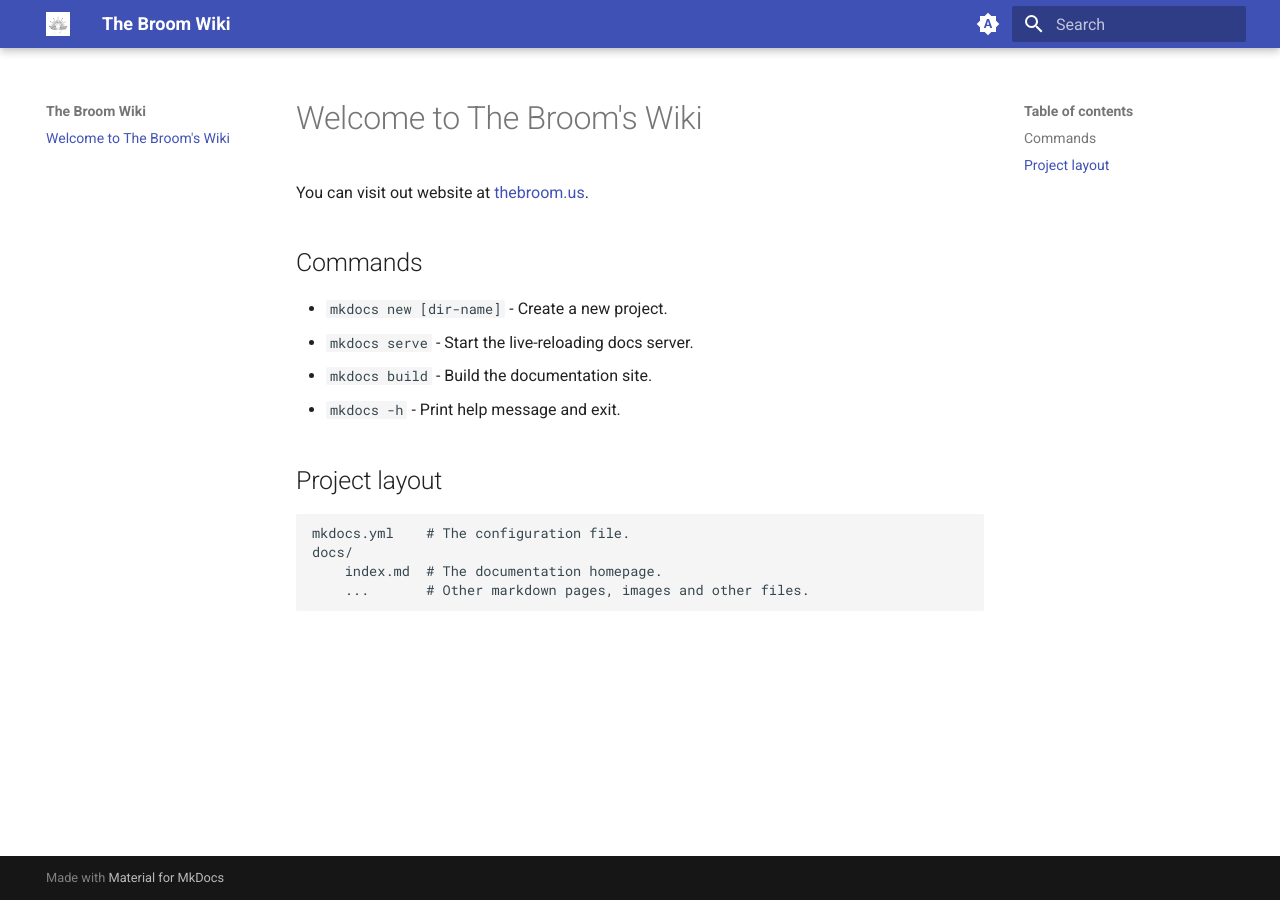
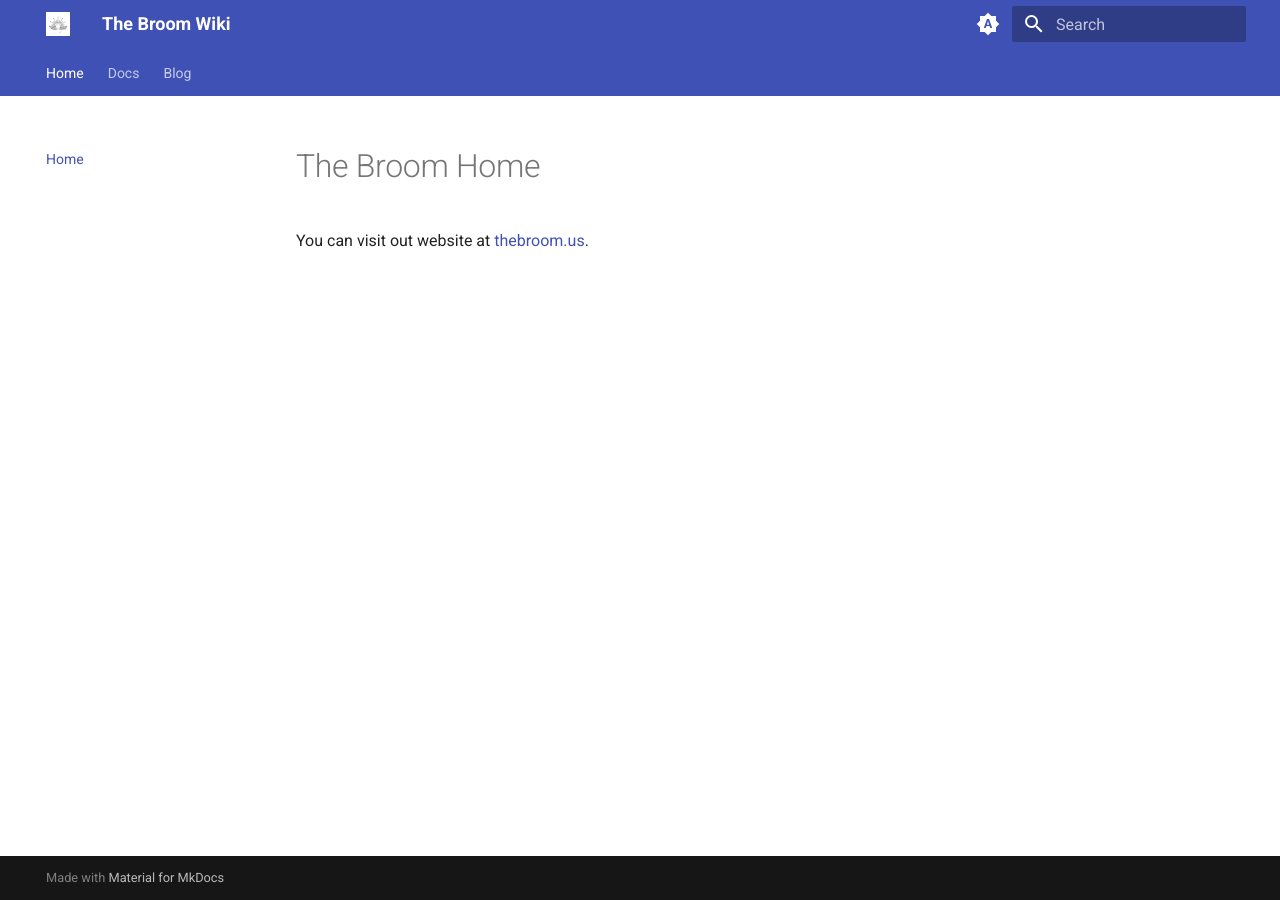
Before and after one commit to Podrock/mkdocs, an MkDocs documentation site: the page built from docs/index.md, in a window 1280 px wide. Built offline with MkDocs 1.6.1 and Material for MkDocs 9.7.7, drawn with Linux system fonts in a browser that asks for light colours.

Commit message:
Customization Pass 1

```diff
--- a/docs/index.md
+++ b/docs/index.md
@@ -1,17 +1,3 @@
-# Welcome to The Broom's Wiki
+# The Broom Home
 
 You can visit out website at [thebroom.us](https://thebroom.us).
-
-## Commands
-
-* `mkdocs new [dir-name]` - Create a new project.
-* `mkdocs serve` - Start the live-reloading docs server.
-* `mkdocs build` - Build the documentation site.
-* `mkdocs -h` - Print help message and exit.
-
-## Project layout
-
-    mkdocs.yml    # The configuration file.
-    docs/
-        index.md  # The documentation homepage.
-        ...       # Other markdown pages, images and other files.
--- a/mkdocs.yml
+++ b/mkdocs.yml
@@ -3,7 +3,6 @@ theme:
   name: material
   logo: assets/logo.jpg
   palette:
-
     # Palette toggle for automatic mode
     - media: "(prefers-color-scheme)"
       toggle:
@@ -23,3 +22,24 @@ theme:
       toggle:
         icon: material/brightness-4
         name: Switch to system preference
+
+  features:
+    - navigation.instant
+    - navigation.instant.progress
+    - navigation.tracking
+    - navigation.tabs
+    - navigation.path
+    - search.suggest
+    - search.share
+
+nav:
+  - Home: index.md
+  - Docs:
+    - Style guide: styleguide.md
+    - Safety Form: safety.md
+  - Blog:
+    - blog/index.md
+
+plugins:
+  - search
+  - blog
```
Also changed, not shown: docs/blog/index.md (added, +1 -0 lines), docs/safety.md (added, +1 -0 lines), docs/styleguide.md (added, +1 -0 lines).
